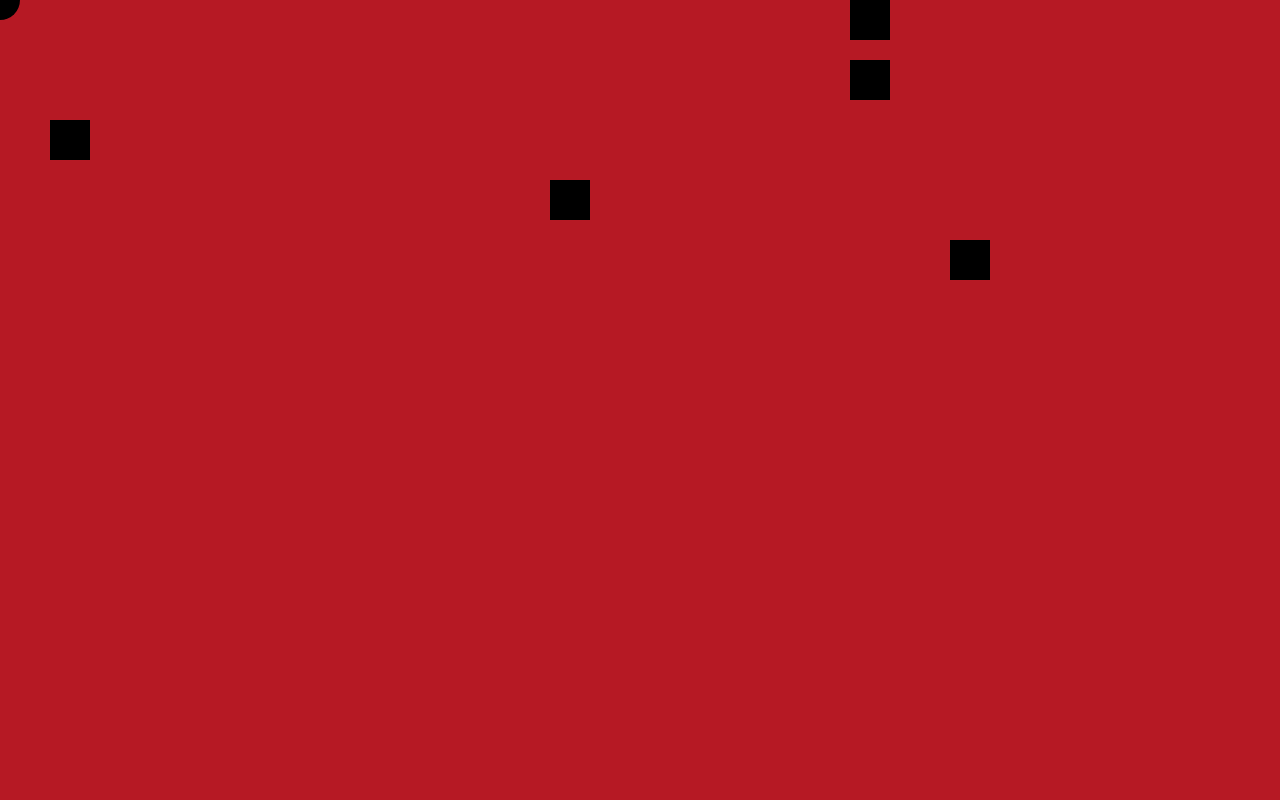
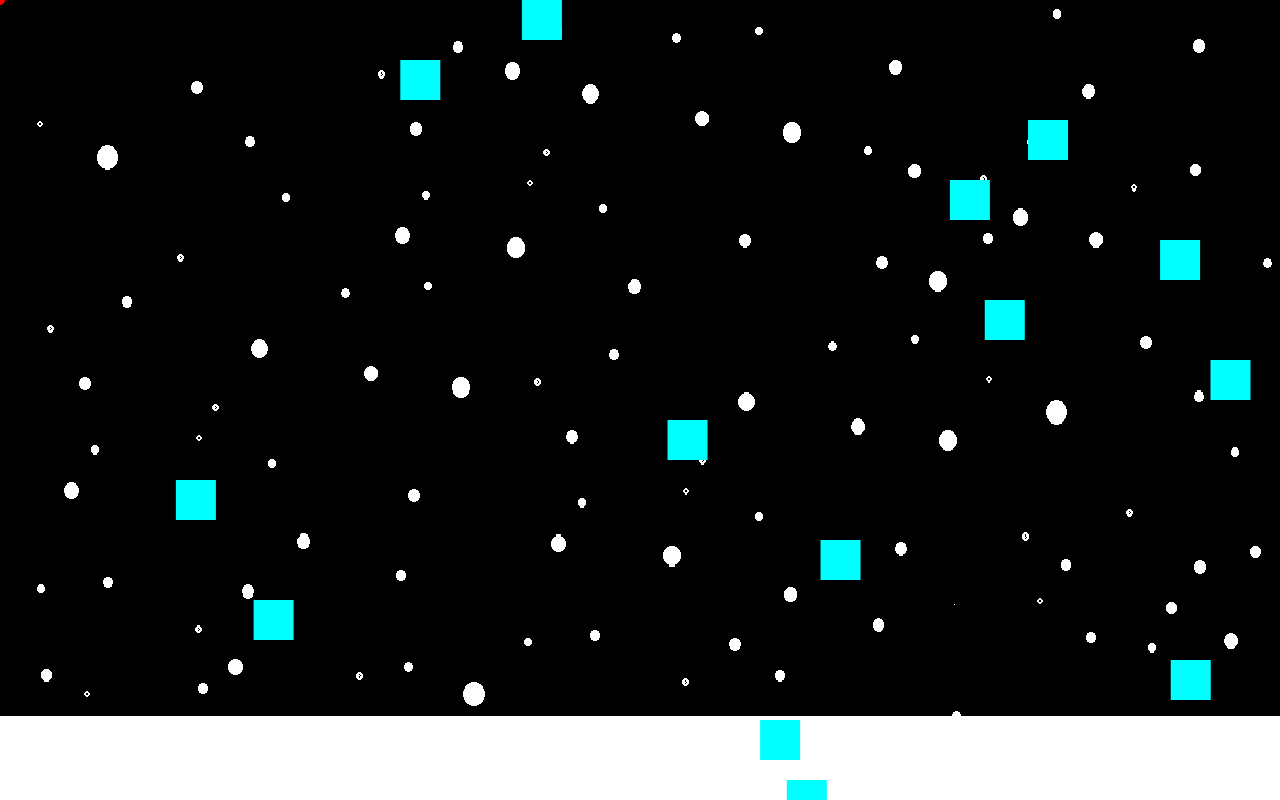
Before and after one commit to ishtms/ball_animation_canvas, a plain HTML site: page ShootinGame/index.html in a window 1280 px wide. Drawn offline with Linux system fonts and the light colour scheme.

Commit message:
final commit

```diff
--- a/ShootinGame/canvas.js
+++ b/ShootinGame/canvas.js
@@ -13,7 +13,6 @@ let windowInfo = {
     x: 0, y: 0
 }
 window.addEventListener('mousemove', function(event){
-    console.log(event.clientX, event.clientY)
         checkAndDeleteSquare(event.clientX, event.clientY);
         windowInfo.x = event.clientX;
         windowInfo.y = event.clientY;
@@ -33,6 +32,7 @@ function Enemies(_health, _height, _width, _x, _y){
     this.y = _y;
 
     this.draw = function(){
+        context.fillStyle = 'cyan'
         context.fillRect(this.x, this.y, this.width, this.height);
     }
     this.update = function(_x, _y){
@@ -49,35 +49,62 @@ function Enemies(_health, _height, _width, _x, _y){
 var arr = [];
 var y_pos = -60;
 
-var xAxisArray = [50, 100, 150, 200, 250, 300, 350, 400, 450, 500, 550, 600, 650, 700, 750, 800, 850, 900, 950, 1000];
 
-for(var index = 0; index < 20; index++){
-    arr.push(new Enemies(100,40, 40, xAxisArray[Math.floor(Math.random() * xAxisArray.length)], y_pos));
-    y_pos -=60;
+function init(){
+
+    for(var index = 0; index < 1000; index++){
+        arr.push(new Enemies(100,40, 40, Math.random() * canvas.width, y_pos));
+        y_pos -=60;
+    }
 }
+init();
+let score = 0;
 
 function checkAndDeleteSquare(_x, _y){
     for(var index = 0; index < arr.length; index++){
         if(_x >= arr[index].x && _x <= (arr[index].width + arr[index].x) &&
             _y >= arr[index].y && _y <= (arr[index].width + arr[index].y)){
-                arr.splice(index, 1);
+                alert('Game over buddy, your score is '+ score);
+                context.clearRect(0,0, canvas.width, canvas.height);
+                arr = [];
+                y_pos = -60;
+                init();
             }
+        if(arr[index].y > canvas.height){
+            score += 50;
+            arr.splice(index, 1);
+        }
     }
 }
+
+var BackgroundImage = new Image();
+BackgroundImage.src = 'back.png';
+BackgroundImage.height = canvas.height;
+let _x = 0;
 
 function animate(){
     requestAnimationFrame(animate);
     context.clearRect(0,0,canvas.width, canvas.height);
+    if(_x <= -1279){
+        _x = 0;
+    }
+    context.drawImage(BackgroundImage, _x, 0);
+    _x--;
     context.beginPath();
-    context.arc(windowInfo.x, windowInfo.y, 20, 0, Math.PI * 2);
+    context.fillStyle = 'rgba(255,0,0,1)';
+    context.arc(windowInfo.x, windowInfo.y, 5, 0, Math.PI * 2);
     context.fill();
+    context.closePath();
+    // context.font = "20px sans-serif";
+    // context.fillText("Score - "+ score,canvas.width - 100,50);
     var boxX, boxY;
     for(let index = 0; index < arr.length; index ++){
         boxX = arr[index].x;
         boxY = arr[index].y;
         arr[index].update(boxX, boxY);
-        arr[index].y += 1;
+        arr[index].y += 4;
     }
+    console.log(y_pos)
 }
 
 animate();
--- a/ShootinGame/style.css
+++ b/ShootinGame/style.css
@@ -3,6 +3,5 @@ body{
     margin: 0px;
 }
 canvas{
-    background-color: rgb(182, 25, 36);
     display: block;
 }
```
Also changed, not shown: ShootinGame/back.png (added).
